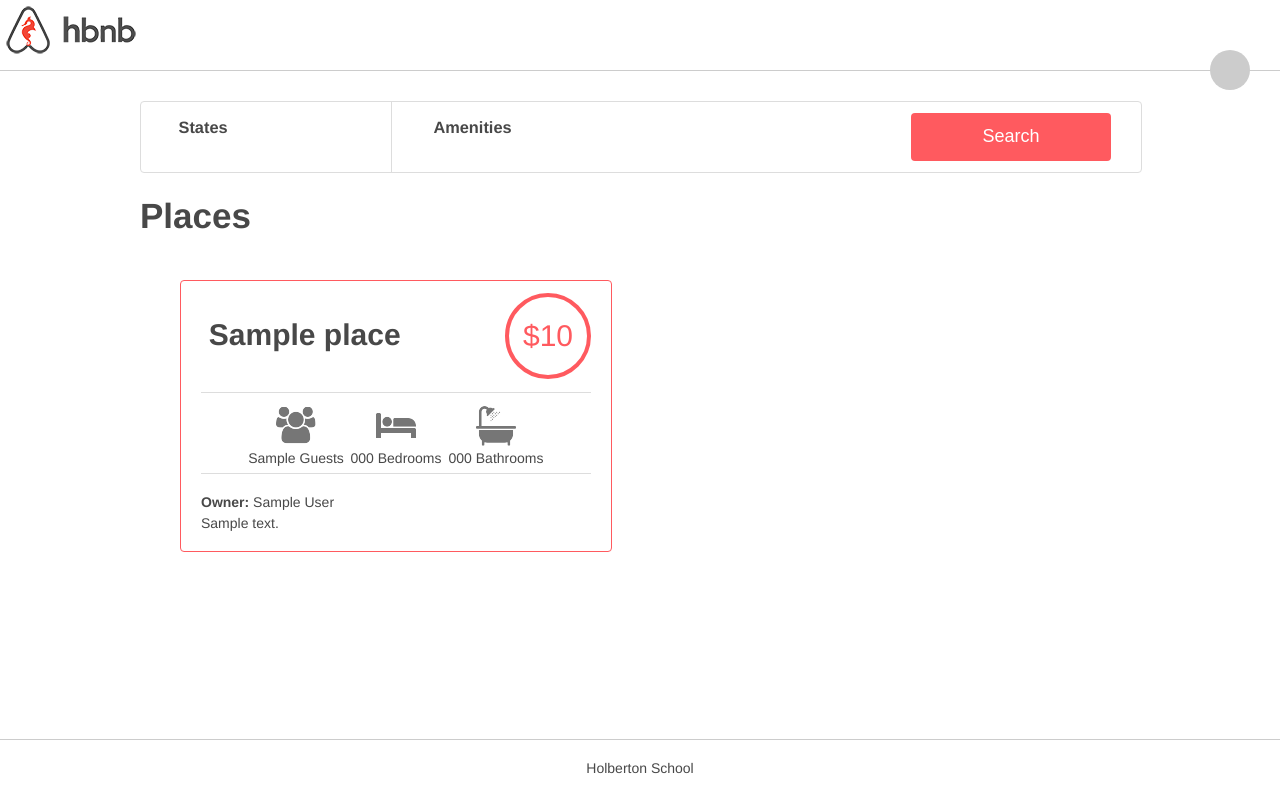
After one commit to gabrielgyimah/AirBnB_clone_v4, a Flask app: template web_dynamic/templates/2-hbnb.html in a window 1280 px wide. The commit adds this page. Run offline with Flask 3, Linux system fonts and the light colour scheme; the template is opened without the code that fills it: most values are stand-ins (such as "Sample title", 1, 10 or a date in 2020); some libraries are stand-ins or nearby versions.

Commit message:
Submitted task 3 files

```diff
--- /dev/null
+++ b/web_dynamic/static/scripts/2-hbnb.js
@@ -0,0 +1,28 @@
+$(function () {
+  const addOrRemoveId = () => {
+    const ids = [];
+    const isChecked = $('input:checked');
+    let str = '';
+    let i = 0;
+    for (const ele of isChecked) {
+      ids.push($(ele).attr('data-id'));
+      if (i !== 0) {
+        str += ', ';
+      }
+      str += $(ele).attr('data-name');
+      i++;
+    }
+    $('.amenities > h4').text(str);
+    return ids;
+  };
+
+  $('input[type=checkbox]').on('click', addOrRemoveId);
+
+  $.get('http://localhost:5001/api/v1/status/', function (data, statusTxt) {
+    if (statusTxt === 'success' && data.status === 'OK') {
+      $('#api_status').addClass('available');
+    } else {
+      $('#api_status').removeClass('available');
+    }
+  });
+});
--- a/web_dynamic/static/styles/3-header.css
+++ b/web_dynamic/static/styles/3-header.css
@@ -9,3 +9,18 @@ header .logo {
     left: 20px;
     height: 100%;
 }
+
+#api_status.available {
+    background-color: #ff545f;
+}
+
+#api_status {
+    width: 40px;
+    height: 40px;
+    border-radius: 100%;
+    float: right;
+    margin-right: 30px;
+    background-color: #cccccc;
+    top: 50%;
+    transform: translateY(-50%);
+}
--- /dev/null
+++ b/web_dynamic/templates/2-hbnb.html
@@ -0,0 +1,81 @@
+<!DOCTYPE html>
+<html lang="en">
+  <head>
+    <meta charset="UTF-8">
+    <link rel="stylesheet" type="text/css" href="../static/styles/4-common.css?{{ cache_id }}">
+    <link rel="stylesheet" type="text/css" href="../static/styles/3-header.css?{{ cache_id }}">
+    <link rel="stylesheet" type="text/css" href="../static/styles/3-footer.css?{{ cache_id }}">
+    <link rel="stylesheet" type="text/css" href="../static/styles/6-filters.css?{{ cache_id }}">
+    <link type="text/css" rel="stylesheet" href="../static/styles/8-places.css?{{ cache_id }}">
+    <link rel="icon" href="../static/images/icon.png?{{ cache_id }}" />
+    <script src="https://code.jquery.com/jquery-3.2.1.min.js"></script>
+    <script src='../static/scripts/2-hbnb.js?{{ cache_id }}'></script>
+    <title>HBnB</title>
+  </head>
+  <body>
+    <header>
+      <div class="logo"></div>
+      <div id='api_status'></div>
+    </header>
+    <div class="container">
+      <section class="filters">
+	<div class="locations">
+	  <h3>States</h3>
+	  <h4>&nbsp;</h4>
+	  <div class="popover">
+	    <ul>
+	      {% for state in states %}
+	      <li>
+		<h2>{{ state[0].name }}:</h2>
+		<ul>
+		  {% for city in state[1] %}
+		  <li>{{ city.name }}</li>
+		  {% endfor %}
+		</ul>
+	      </li>
+	      {% endfor %}
+	    </ul>
+	  </div>
+	</div>
+	<div class="amenities">
+	  <h3>Amenities</h3>
+	  <h4>&nbsp;</h4>
+	  <div class="popover">
+	    <ul>
+	      {% for amenity in amenities %}
+          <li><input type='checkbox' data-id='{{ amenity.id }}' data-name='{{ amenity.name }}' style='margin-right: 10px;'>{{ amenity.name }}</li>
+	      {% endfor %}
+	    </ul>
+	  </div>
+	</div>
+	<button type="button">Search</button>
+      </section>
+      <div class="placesh1"><h1>Places</h1></div>
+      <section class="places">
+	<!-- <h1>Places</h1> -->
+	{% for place in places %}
+	<article>
+	  <div class="title_box">
+	    <h2>{{ place.name }}</h2>
+	    <div class="price_by_night">${{ place.price_by_night }}</div>
+	  </div>
+	  <div class="information">
+	    <div class="max_guest">{{ place.max_guest }} Guest{% if place.max_guest != 1 %}s{% endif %}</div>
+            <div class="number_rooms">{{ place.number_rooms }} Bedroom{% if place.number_rooms != 1 %}s{% endif %}</div>
+            <div class="number_bathrooms">{{ place.number_bathrooms }} Bathroom{% if place.number_bathrooms != 1 %}s{% endif %}</div>
+	  </div>
+	  <div class="user">
+            <b>Owner:</b> {{ place.user.first_name }} {{ place.user.last_name }}
+          </div>
+          <div class="description">
+	    {{ place.description | safe }}
+          </div>
+	</article>
+	{% endfor %}
+      </section>
+    </div>
+    <footer>
+      <p>Holberton School</p>
+    </footer>
+  </body>
+</html>
```
Also changed, not shown: web_dynamic/2-hbnb.py (added, +47 -0 lines).
